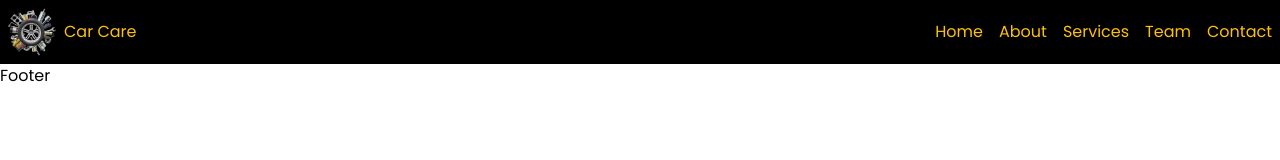
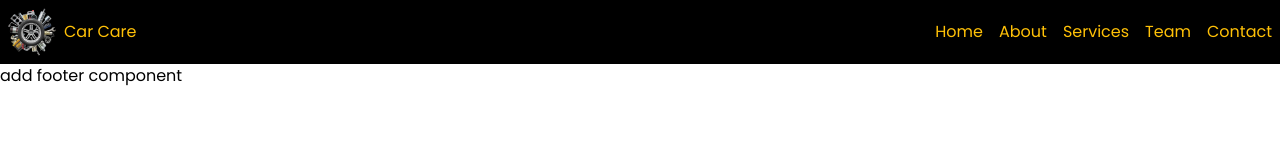
Before and after one commit to sukhpreets2000/car-app, a React (Vite) app: page / in a window 1280 px wide. Shown: the top 160 px of the page. Built offline with nearby package versions, Linux system fonts and the light colour scheme; the HTML template or start-up script is replaced by a standard one.

Commit message:
text changes

```diff
--- a/src/components/footer/Footer.tsx
+++ b/src/components/footer/Footer.tsx
@@ -1,7 +1,7 @@
 
 const Footer = () => {
   return (
-    <div>Footer</div>
+    <div> add footer component</div>
   )
 }
 
```
